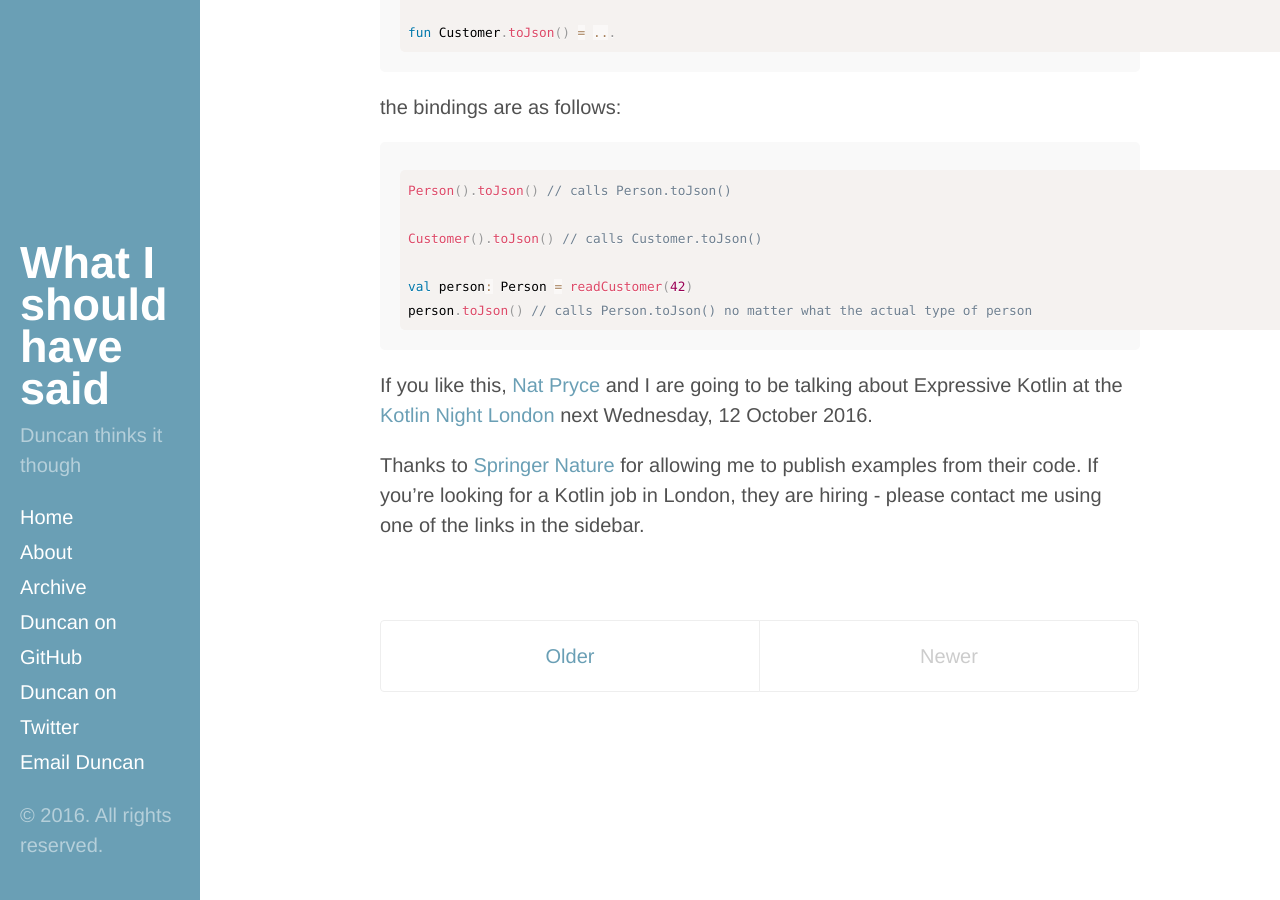
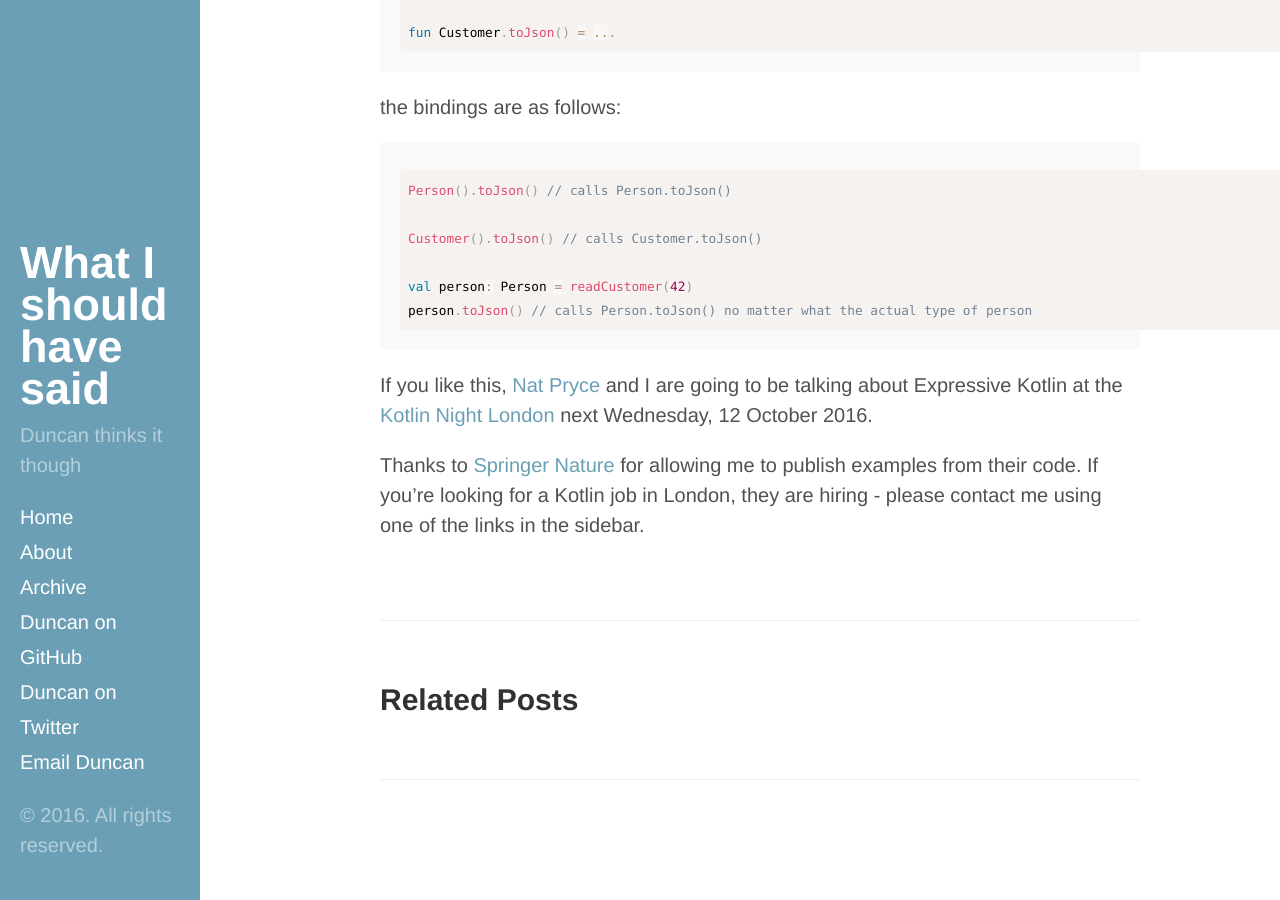
Before and after one commit to dmcg/dmcg.github.io, a Jekyll site: the page built from index.html, in a window 1280 px wide and 900 px high, scrolled down 1720 px. Built offline with Jekyll 4.4.1, drawn with Linux system fonts in a browser that asks for light colours; the list of posts is cut into pages by our own code.

Commit message:
Fix broken history pages by removing links to them

```diff
--- a/index.html
+++ b/index.html
@@ -19,19 +19,18 @@ title: Home
   {% endfor %}
 </div>
 
-<div class="pagination">
-  {% if paginator.next_page %}
-    <a class="pagination-item older" href="{{ site.baseurl }}page{{paginator.next_page}}">Older</a>
-  {% else %}
-    <span class="pagination-item older">Older</span>
-  {% endif %}
-  {% if paginator.previous_page %}
-    {% if paginator.page == 2 %}
-      <a class="pagination-item newer" href="{{ site.baseurl }}">Newer</a>
-    {% else %}
-      <a class="pagination-item newer" href="{{ site.baseurl }}page{{paginator.previous_page}}">Newer</a>
-    {% endif %}
-  {% else %}
-    <span class="pagination-item newer">Newer</span>
-  {% endif %}
+<div class="related">
+  <h2>Related Posts</h2>
+  <ul class="related-posts">
+    {% for post in site.related_posts limit:3 %}
+    <li>
+      <h3>
+        <a href="{{ post.url }}">
+          {{ post.title }}
+          <small>{{ post.date | date_to_string }}</small>
+        </a>
+      </h3>
+    </li>
+    {% endfor %}
+  </ul>
 </div>
```
